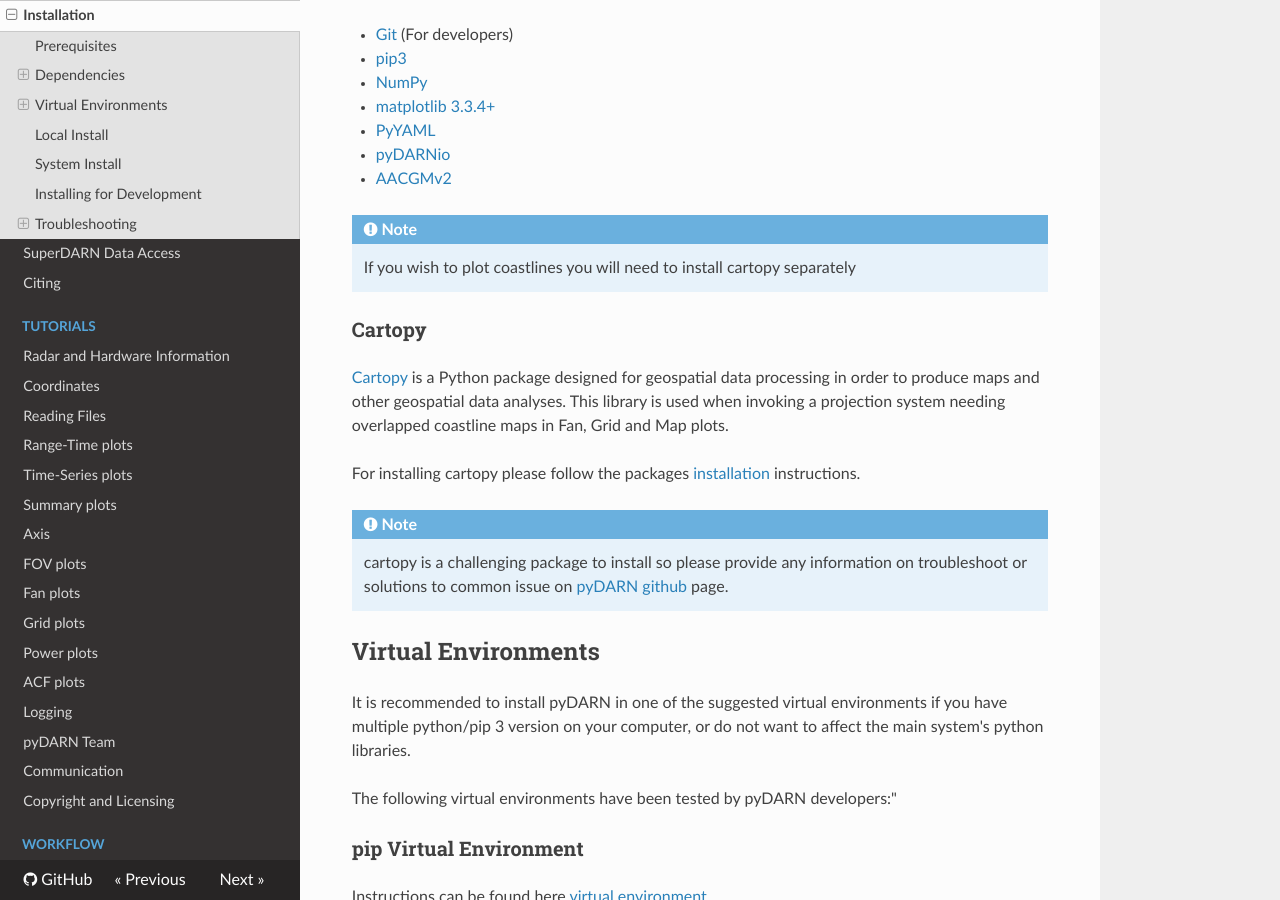
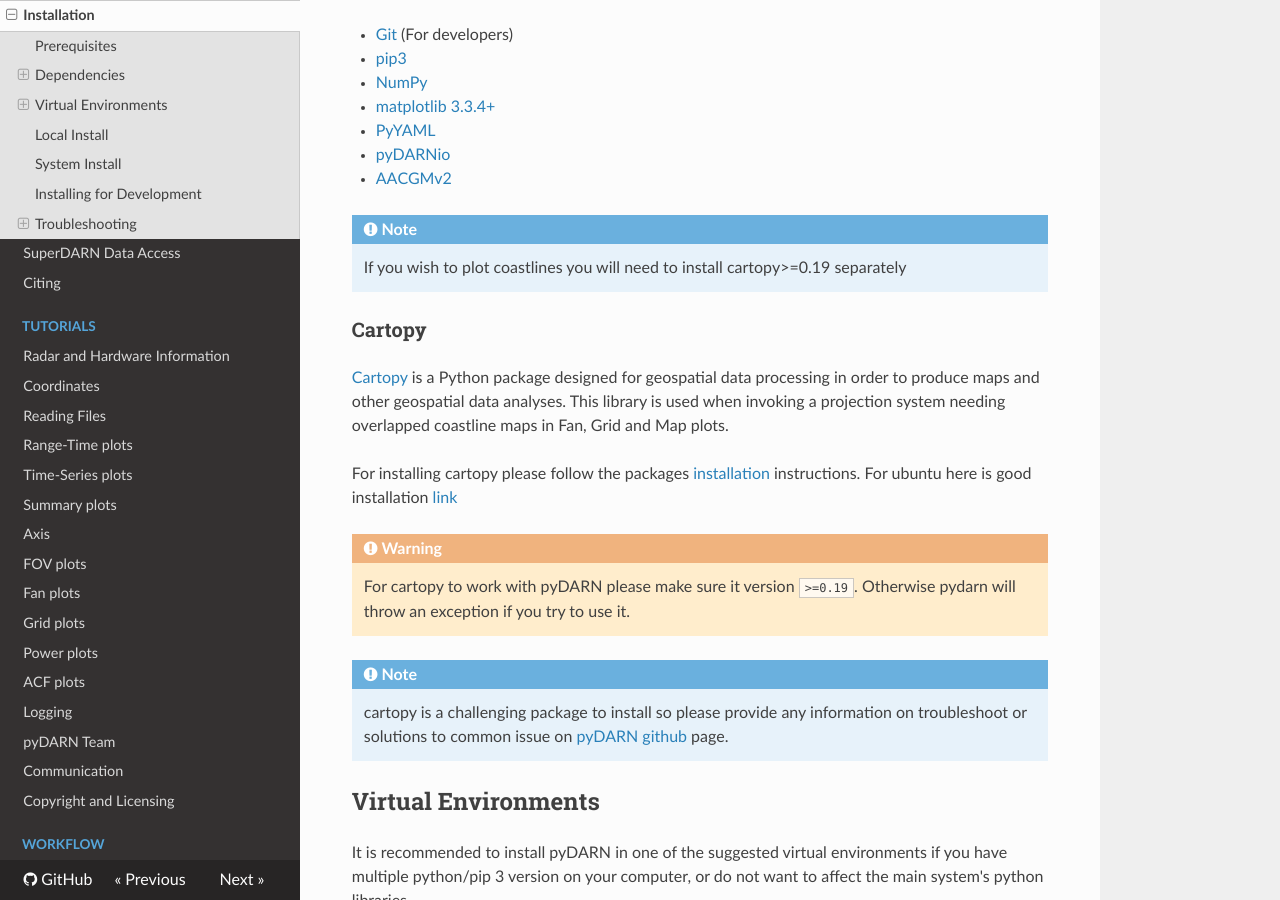
Before and after one commit to SuperDARN/pydarn, an MkDocs documentation site: the page built from docs/user/install.md, in a window 1280 px wide and 900 px high, scrolled down 886 px. Built offline with MkDocs 1.6.1, drawn with Linux system fonts in a browser that asks for light colours; nearby versions of some CDN libraries.

Commit message:
update installation to include cartopy version requirement

```diff
--- a/docs/user/install.md
+++ b/docs/user/install.md
@@ -57,15 +57,21 @@ pyDARN's setup will download the following dependencies:
 - [AACGMv2](https://pypi.org/project/aacgmv2/)
 
 !!! Note
-    If you wish to plot coastlines you will need to install cartopy separately
+    If you wish to plot coastlines you will need to install cartopy>=0.19 separately
 
 ### Cartopy
 [Cartopy](https://scitools.org.uk/cartopy/docs/latest/) is a Python package designed for geospatial data processing in order to produce maps and other geospatial data analyses. This library is used when invoking a projection system needing overlapped coastline maps in Fan, Grid and Map plots.
 
-For installing cartopy please follow the packages [installation](https://scitools.org.uk/cartopy/docs/latest/installing.html) instructions.
+For installing cartopy please follow the packages [installation](https://scitools.org.uk/cartopy/docs/latest/installing.html) instructions. For ubuntu here is good installation [link](https://techoverflow.net/2021/07/11/how-to-install-cartopy-on-ubuntu/)
+
+!!! Warning
+    For cartopy to work with pyDARN please make sure it version `>=0.19`. Otherwise pydarn will throw an exception if you try to use it.
+
 
 !!! Note
     cartopy is a challenging package to install so please provide any information on troubleshoot or solutions to common issue on [pyDARN github](https://github.com/SuperDARN/pydarn) page.
+
+
 
 ## Virtual Environments
 It is recommended to install pyDARN in one of the suggested virtual environments if you have multiple python/pip 3 version on your computer, or do not want to affect the main system's python libraries.
```
